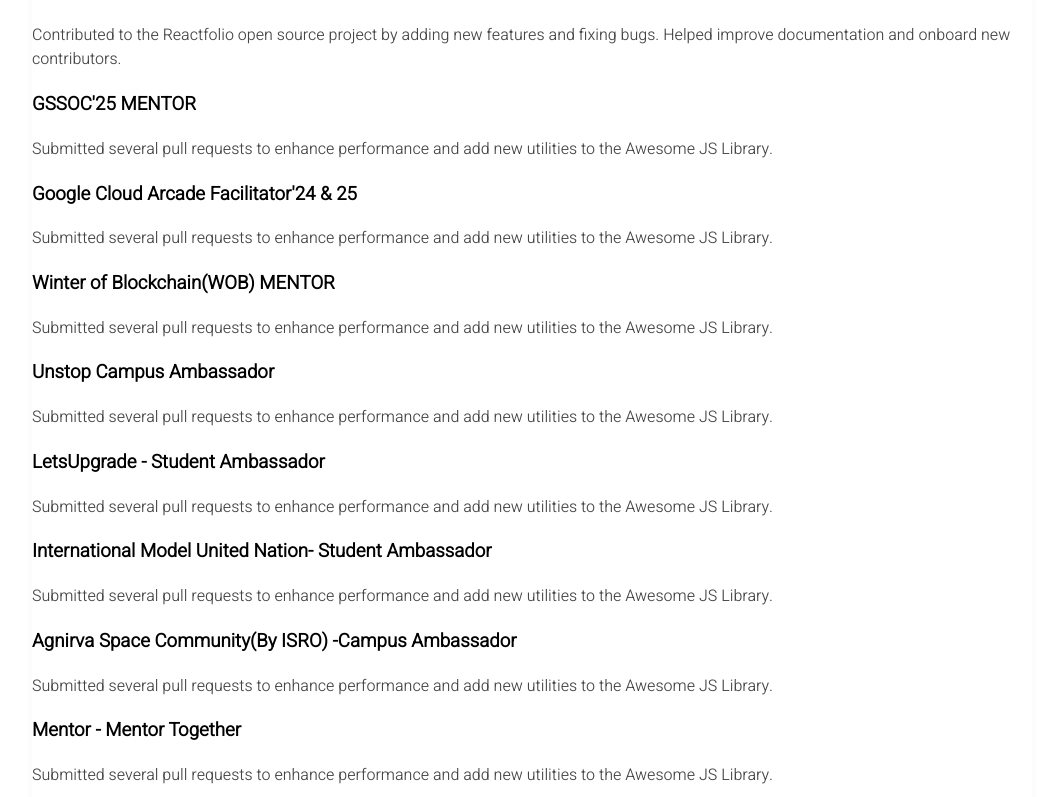
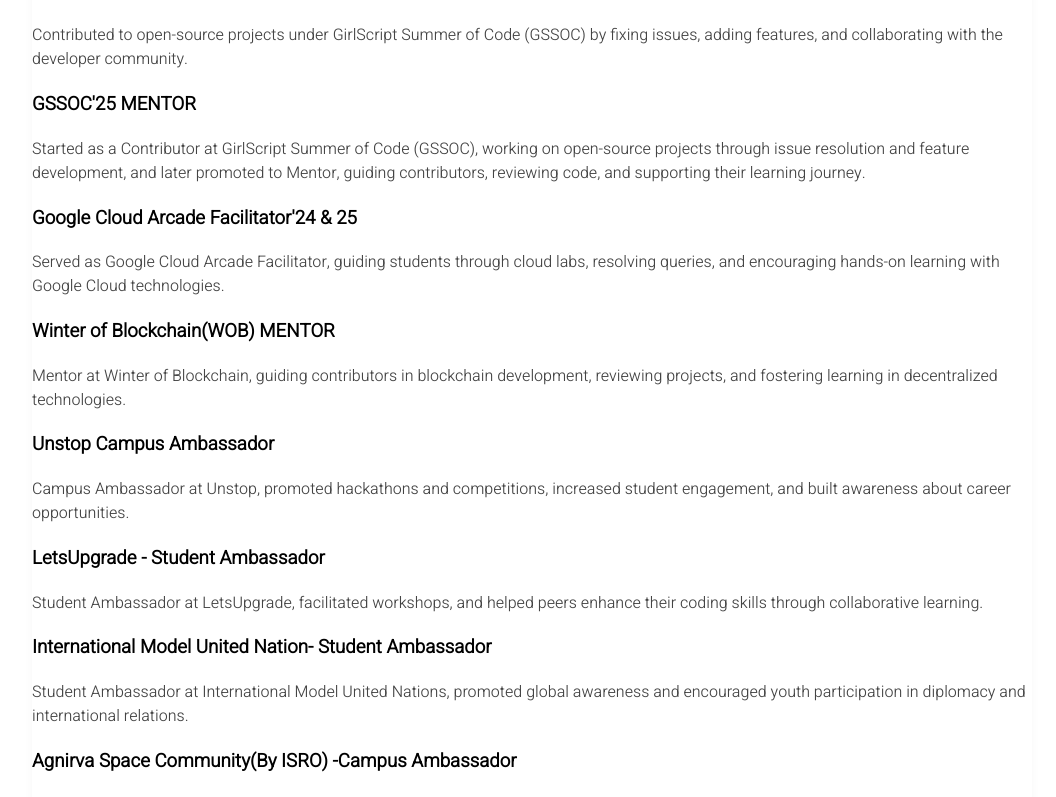
Before and after one commit to Rithvik1709/portfolio_, a React (Create React App) app: page /about in a window 1280 px wide. Shown: the part 500-1297 px from the top of the page, without its empty margins (108-1164 px from the left). Built offline with nearby package versions, Linux system fonts and the light colour scheme.

Commit message:
about section changes

```diff
--- a/src/pages/about.jsx
+++ b/src/pages/about.jsx
@@ -56,39 +56,39 @@
 																			<h2 className="section-underline">Open Source Contributions & Mentorship</h2>
 																			<div>
 																				<h3>GSSOC'24 CONTRIBUTOR</h3>
-																				<p>Contributed to the Reactfolio open source project by adding new features and fixing bugs. Helped improve documentation and onboard new contributors.</p>
+																				<p>Contributed to open-source projects under GirlScript Summer of Code (GSSOC) by fixing issues, adding features, and collaborating with the developer community.</p>
 																			</div>
 																			<div>
 																				<h3>GSSOC'25 MENTOR</h3>
-																				<p>Submitted several pull requests to enhance performance and add new utilities to the Awesome JS Library.</p>
+																				<p>Started as a Contributor at GirlScript Summer of Code (GSSOC), working on open-source projects through issue resolution and feature development, and later promoted to Mentor, guiding contributors, reviewing code, and supporting their learning journey.</p>
 																			</div>
 																			<div>
 																				<h3>Google Cloud Arcade Facilitator'24 & 25</h3>
-																				<p>Submitted several pull requests to enhance performance and add new utilities to the Awesome JS Library.</p>
+																				<p>Served as Google Cloud Arcade Facilitator, guiding students through cloud labs, resolving queries, and encouraging hands-on learning with Google Cloud technologies.</p>
 																			</div>
 																			<div>
 																				<h3>Winter of Blockchain(WOB) MENTOR</h3>
-																				<p>Submitted several pull requests to enhance performance and add new utilities to the Awesome JS Library.</p>
+																				<p>Mentor at Winter of Blockchain, guiding contributors in blockchain development, reviewing projects, and fostering learning in decentralized technologies.</p>
 																			</div>
 																			<div>
 																				<h3>Unstop Campus Ambassador</h3>
-																				<p>Submitted several pull requests to enhance performance and add new utilities to the Awesome JS Library.</p>
+																				<p>Campus Ambassador at Unstop, promoted hackathons and competitions, increased student engagement, and built awareness about career opportunities.</p>
 																			</div>
 																			<div>
 																				<h3>LetsUpgrade - Student Ambassador</h3>
-																				<p>Submitted several pull requests to enhance performance and add new utilities to the Awesome JS Library.</p>
+																				<p>Student Ambassador at LetsUpgrade, facilitated workshops, and helped peers enhance their coding skills through collaborative learning.</p>
 																			</div>
 																			<div>
 																				<h3>International Model United Nation- Student Ambassador</h3>
-																				<p>Submitted several pull requests to enhance performance and add new utilities to the Awesome JS Library.</p>
+																				<p>Student Ambassador at International Model United Nations, promoted global awareness and encouraged youth participation in diplomacy and international relations.</p>
 																			</div>
 																			<div>
 																				<h3>Agnirva Space Community(By ISRO) -Campus Ambassador </h3>
-																				<p>Submitted several pull requests to enhance performance and add new utilities to the Awesome JS Library.</p>
+																				<p>Campus Ambassador at Agnirva Space Community, organized events and workshops to promote space education and awareness among students.</p>
 																			</div>
 																			<div>
 																				<h3>Mentor - Mentor Together </h3>
-																				<p>Submitted several pull requests to enhance performance and add new utilities to the Awesome JS Library.</p>
+																				<p>Mentor at Mentor Together, guided students in their learning journeys, providing support and resources for their development.</p>
 																			</div>
 																		</div>
 
```
